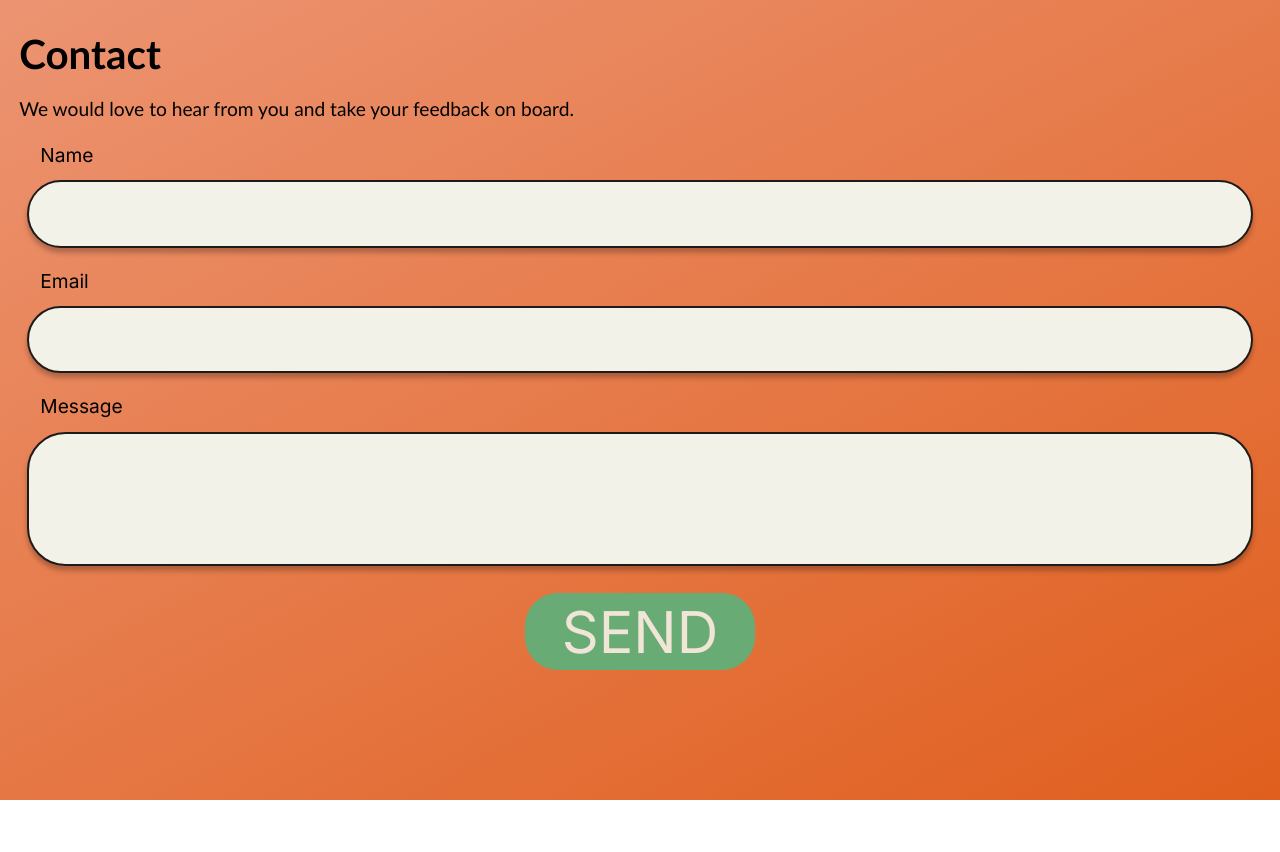
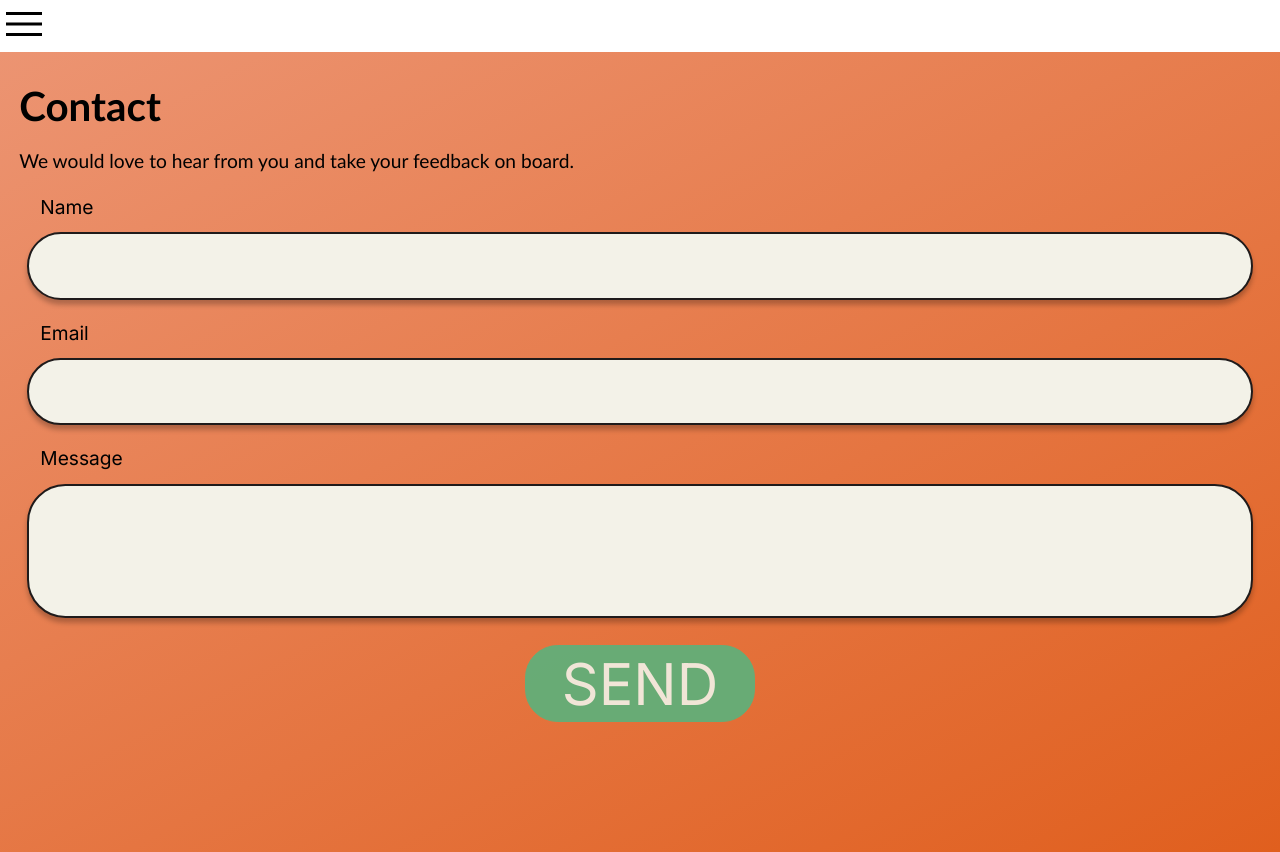
Before and after one commit to nology-tech/local, a React (Create React App) app: page /contact in a window 1280 px wide. Before the commit the page ends 800 px from the top, so only its background shows below. Built offline with nearby package versions, Linux system fonts and the light colour scheme.

Commit message:
layout with Menu Icon to contact and fav. pages

```diff
--- a/src/components/Layout/Layout.jsx
+++ b/src/components/Layout/Layout.jsx
@@ -1,5 +1,7 @@
 import "./Layout.scss";
 import Menu from "../Menu/Menu";
+import MenuIcon from "../MenuIcon/MenuIcon";
+import { useState } from "react";
 
 const Layout = ({ children, isWithMenu }) => {
   if (!isWithMenu) {
@@ -11,13 +13,24 @@ const Layout = ({ children, isWithMenu }) => {
 
   const toggleMenu = () => {
     setShowMenu(!showMenu);
+    console.log("here");
   };
 
   return (
-    <div className="layout__menu">
-      <Menu toggleMenu={toggleMenu} />
-      {children}
-    </div>
+    <>
+      <div className="layout">
+        {showMenu && (
+          <>
+            <div className="menu__shadow"></div>
+            <div className="layout__menu">
+              <Menu toggleMenu={toggleMenu} />
+            </div>
+          </>
+        )}
+        {!showMenu && <MenuIcon toggleMenu={toggleMenu} />}
+        {children}
+      </div>
+    </>
   );
 };
 export default Layout;
--- a/src/components/Layout/Layout.scss
+++ b/src/components/Layout/Layout.scss
@@ -9,7 +9,7 @@
 }
 
 .layout__menu {
-  position: relative;
+  position: absolute;
   z-index: 100000;
   margin-top: 8%;
   margin-left: 10%;
@@ -18,3 +18,14 @@
   height: 90%;
   @include set-background;
 }
+
+.menu__shadow {
+  background-color: grey;
+  width: 100vw;
+  height: 100vh;
+  position: absolute;
+  top: 0;
+  left: 0;
+  opacity: 0.5;
+  z-index: 1;
+}
--- a/src/components/Menu/Menu.jsx
+++ b/src/components/Menu/Menu.jsx
@@ -1,5 +1,4 @@
 import "./Menu.scss";
-import Layout from "../../components/Layout/Layout";
 import logo from "../../images/logo.svg";
 import about from "../../images/about.svg";
 import account from "../../images/account.svg";
@@ -68,7 +67,6 @@ const Menu = ({ toggleMenu }) => {
           </div>
         </div>
       </div>
-      <div className="menu__shadow"></div>
     </>
   );
 };
--- a/src/components/Menu/Menu.scss
+++ b/src/components/Menu/Menu.scss
@@ -1,14 +1,17 @@
 @use "../../styles/variables" as *;
-.menu__shadow {
-  background-color: grey;
-  width: 100%;
-  height: 100%;
+// .menu__shadow {
+//   background-color: grey;
+//   width: 100vw;
+//   height: 100vh;
+//   position: fixed;
+//   top: 0;
+//   left: 0;
+//   opacity: 0.5;
+//   z-index: 1;
+// }
+.menu {
   position: absolute;
-  top: 0;
-  left: 0;
-  opacity: 0.6;
-}
-.menu {
+  z-index: 100000;
   &-appLogo {
     width: 7rem;
     height: 3rem;
--- a/src/pages/Contact/Contact.jsx
+++ b/src/pages/Contact/Contact.jsx
@@ -5,7 +5,7 @@ import TextField from "../../components/TextField/TextField";
 
 const Contact = () => {
   return (
-    <Layout>
+    <Layout isWithMenu={true}>
       <main className="contact">
         <h1>Contact</h1>
         <p>We would love to hear from you and take your feedback on board.</p>
--- a/src/pages/Favourites/Favourites.jsx
+++ b/src/pages/Favourites/Favourites.jsx
@@ -3,7 +3,7 @@ import Layout from "../../components/Layout/Layout";
 
 const Favourites = () => {
   return (
-    <Layout>
+    <Layout isWithMenu={true}>
       <FavouritesCard />
     </Layout>
   );
--- a/src/pages/Home/Home.jsx
+++ b/src/pages/Home/Home.jsx
@@ -1,7 +1,4 @@
-import { useState } from "react";
 import Layout from "../../components/Layout/Layout";
-import Menu from "../../components/Menu/Menu";
-import MenuIcon from "../../components/MenuIcon/MenuIcon";
 
 const Home = () => {
   return (
```
